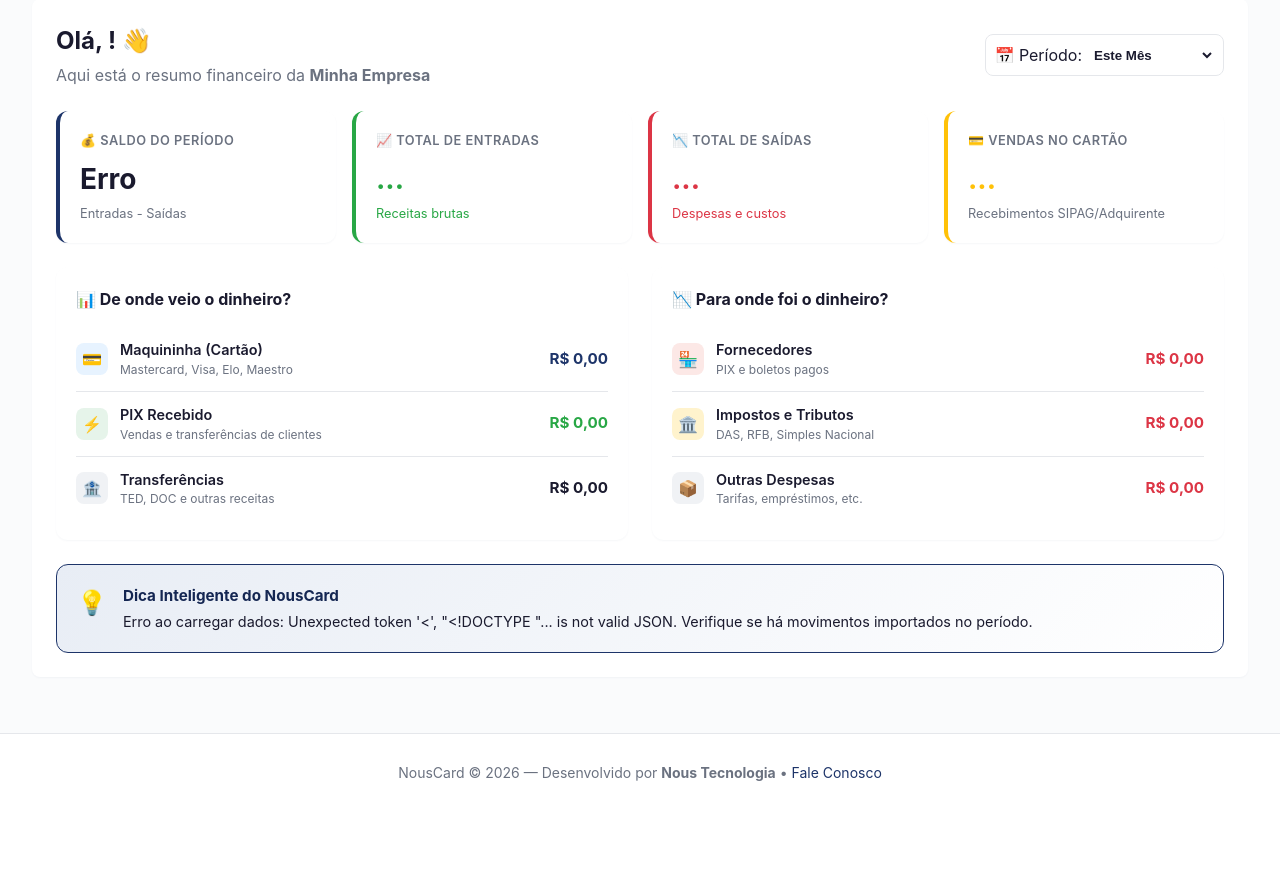
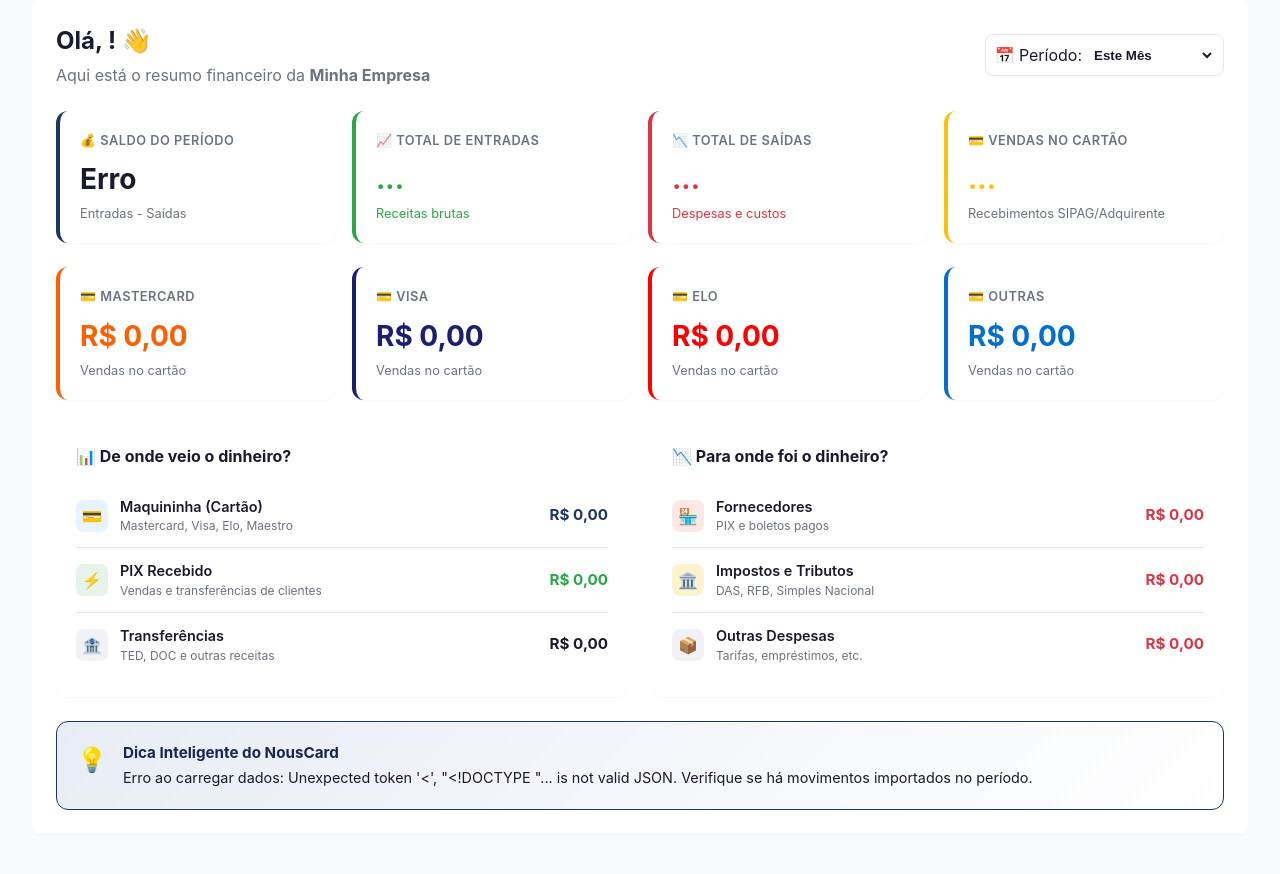
Before and after one commit to WilsonNous/NousCard, a Flask app: template templates/dashboard.html in a window 1280 px wide. Shown: the part 97-971 px from the top of the page. Before the commit the page ends 878 px from the top, so only its background shows below. Run offline with Flask 3, Linux system fonts and the light colour scheme; the template is opened without the code that fills it, so the values that code supplies are empty; parts of the project's set-up code (start-up, migrations or seed data) failed here and were passed over.

Commit message:
Update dashboard.html

```diff
--- a/templates/dashboard.html
+++ b/templates/dashboard.html
@@ -261,6 +261,33 @@
         </div>
     </div>
 
+    <!-- Adicionar após os KPIs principais -->
+    <div class="kpi-grid" style="margin-top: 1.5rem;">
+        <div class="kpi-card" style="border-left-color: #FF5F00;">
+            <div class="kpi-label">💳 Mastercard</div>
+            <div class="kpi-value" style="color: #FF5F00;" id="kpi-mastercard">R$ 0,00</div>
+            <div class="kpi-sub">Vendas no cartão</div>
+        </div>
+
+        <div class="kpi-card" style="border-left-color: #1A1F71;">
+            <div class="kpi-label">💳 Visa</div>
+            <div class="kpi-value" style="color: #1A1F71;" id="kpi-visa">R$ 0,00</div>
+            <div class="kpi-sub">Vendas no cartão</div>
+        </div>
+
+        <div class="kpi-card" style="border-left-color: #FF0000;">
+            <div class="kpi-label">💳 Elo</div>
+            <div class="kpi-value" style="color: #FF0000;" id="kpi-elo">R$ 0,00</div>
+            <div class="kpi-sub">Vendas no cartão</div>
+        </div>
+
+        <div class="kpi-card" style="border-left-color: #006FCF;">
+            <div class="kpi-label">💳 Outras</div>
+            <div class="kpi-value" style="color: #006FCF;" id="kpi-outras">R$ 0,00</div>
+            <div class="kpi-sub">Vendas no cartão</div>
+        </div>
+    </div>
+
     <!-- Detalhes e Breakdown -->
     <div class="details-grid">
         <!-- Origem das Receitas -->
```
